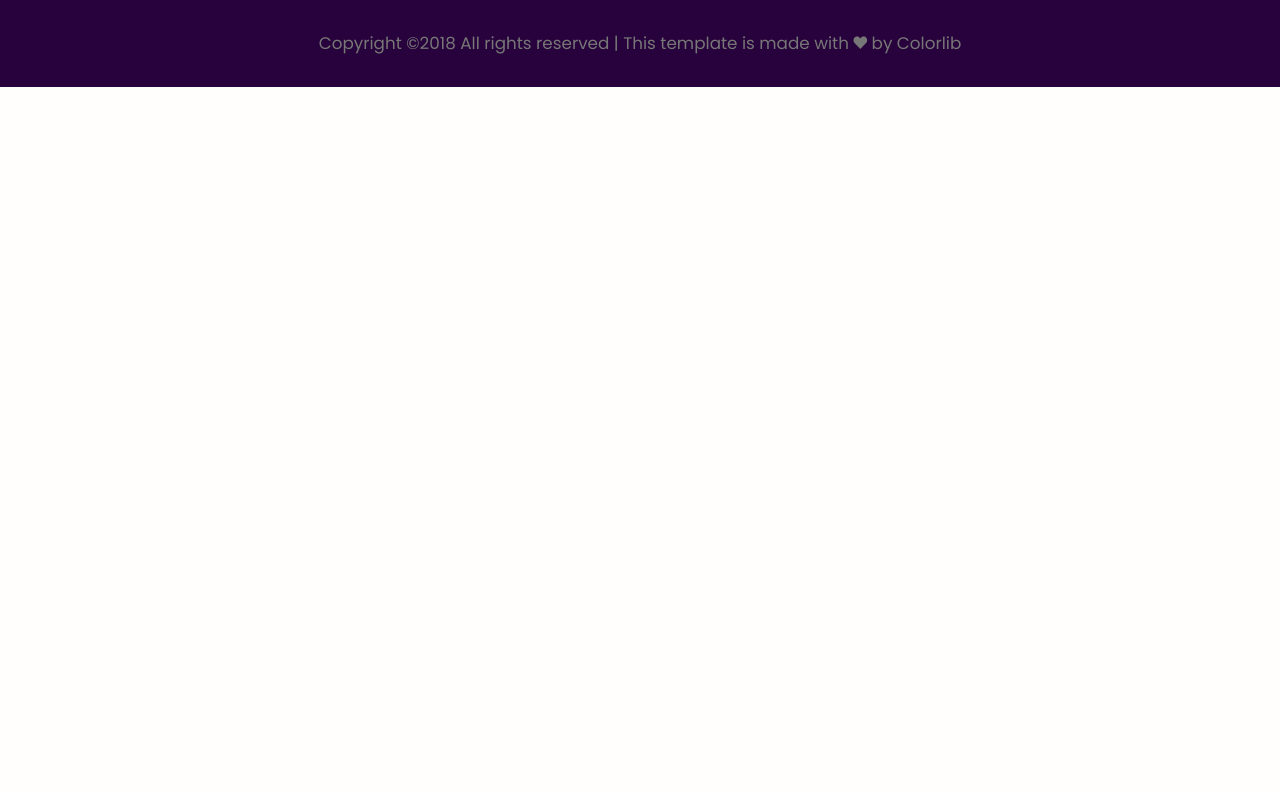
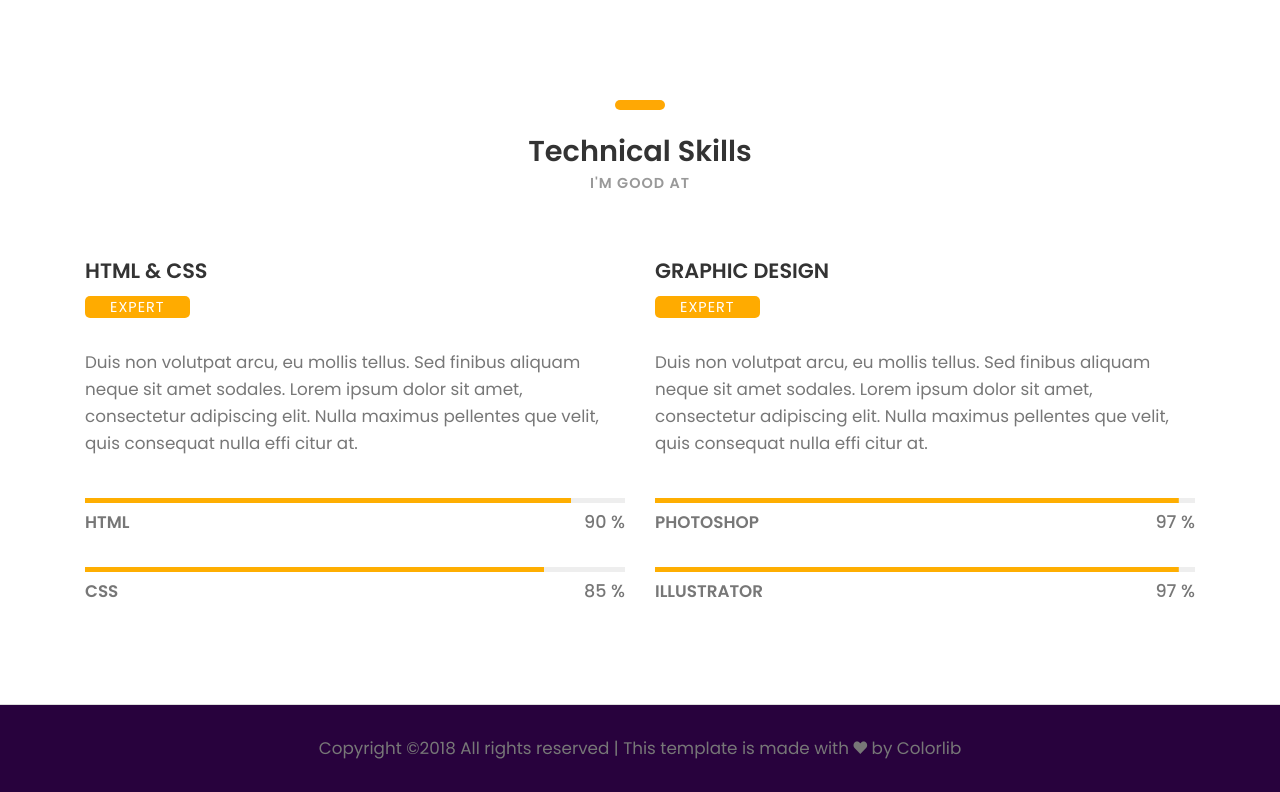
Before and after one commit to nicolasdugit/nicolasduquesneCV, a PHP site: page / in a window 1280 px wide. Shown: the part 5153-5945 px from the top of the page. Before the commit the page ends 5240 px from the top, so only its background shows below. Run offline with PHP 8.4, Linux system fonts and the light colour scheme; some web fonts are replaced.

Commit message:
creation et affichage skillsSection

```diff
--- a/view/homeView.php
+++ b/view/homeView.php
@@ -9,6 +9,7 @@
 	<?php include('view/includes/portfolioSection.php') ?>
 	<?php include('view/includes/educationSection.php') ?>
 	<?php include('view/includes/quoteSection.php') ?>
+	<?php include('view/includes/skillsSection.php') ?>
 
 <?php $content = ob_get_clean(); ?>
 
--- a/view/includes/skillsSection.php
+++ b/view/includes/skillsSection.php
@@ -0,0 +1,42 @@
+<section class="skills-section section">
+	<div class="container">
+		<div class="row">
+			<div class="col-sm-12 center-text">
+				<div class="heading">
+					<h3><b>Technical Skills</b></h3>
+					<h6 class="font-lite-black"><b>I'M GOOD AT</b></h6>
+				</div>
+			</div><!-- col-sm-12 -->
+
+			<div class="col-sm-12 col-md-6">
+				<h4><b>HTML & CSS</b></h4>
+				<h6 class="expert">EXPERT</h6>
+
+				<p class="margin-tb-30">Duis non volutpat arcu, eu mollis tellus. Sed finibus aliquam neque sit amet sodales.
+					Lorem ipsum dolor sit amet, consectetur adipiscing elit. Nulla maximus pellentes que velit,
+					quis consequat nulla effi citur at.</p>
+
+				<div class="line-progress margin-b-20" data-prog-percent=".90"><div></div>
+					<p class="progress-title"><b>HTML</b></p></div>
+
+				<div class="line-progress margin-b-50" data-prog-percent=".85"><div></div>
+					<p class="progress-title"><b>CSS</b></p></div>
+			</div><!-- col-md-6 -->
+
+			<div class="col-sm-12 col-md-6">
+				<h4><b>GRAPHIC DESIGN</b></h4>
+				<h6 class="expert">EXPERT</h6>
+
+				<p class="margin-tb-30">Duis non volutpat arcu, eu mollis tellus. Sed finibus aliquam neque sit amet sodales.
+					Lorem ipsum dolor sit amet, consectetur adipiscing elit. Nulla maximus pellentes que velit,
+					quis consequat nulla effi citur at.</p>
+
+				<div class="line-progress margin-b-20" data-prog-percent=".97"><div></div>
+					<p class="progress-title"><b>PHOTOSHOP</b></p></div>
+
+				<div class="line-progress margin-b-50" data-prog-percent=".97"><div></div>
+					<p class="progress-title"><b>ILLUSTRATOR</b></p></div>
+			</div><!-- col-md-6 -->
+		</div><!-- row -->
+	</div><!-- container -->
+</section><!-- skills-section -->
```
